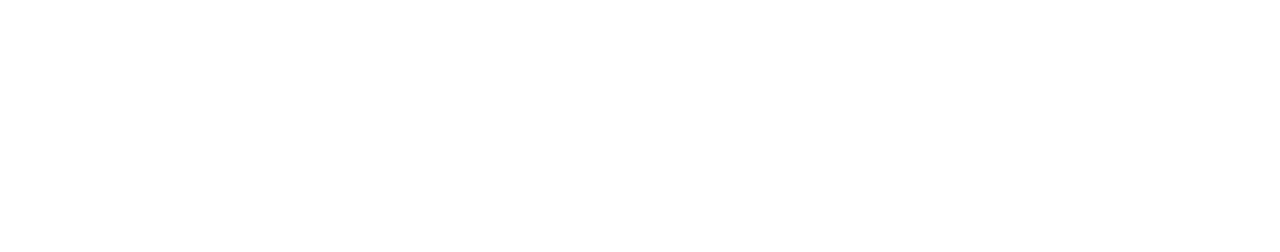
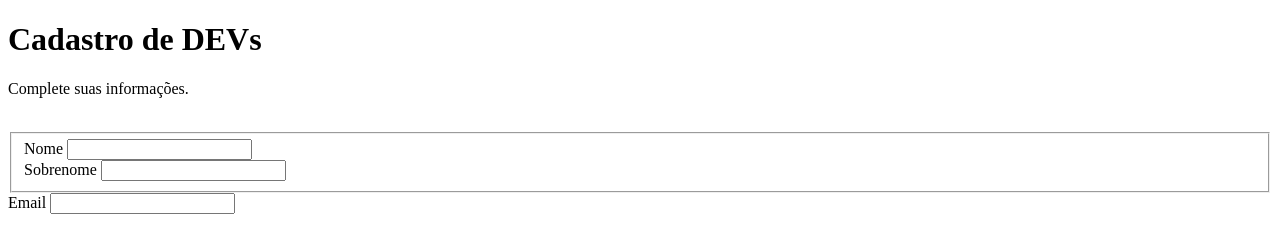
Before and after one commit to esteroliver/Formulario-em-HTML-e-CSS, a plain HTML site: page Codigo/codigo.html in a window 1280 px wide. Drawn offline with Linux system fonts and the light colour scheme.

Commit message:
base HTML

```diff
--- a/Codigo/codigo.html
+++ b/Codigo/codigo.html
@@ -4,9 +4,31 @@
     <meta charset="UTF-8">
     <meta http-equiv="X-UA-Compatible" content="IE=edge">
     <meta name="viewport" content="width=device-width, initial-scale=1.0">
-    <title>Document</title>
+    <title>Formulário</title>
 </head>
 <body>
+    <div>
+        <h1>Cadastro de DEVs</h1>
+        <p>Complete suas informações.</p><br>
+    </div>
 
+    <form>
+        <fieldset>
+            <div>
+                <label>Nome</label>
+                <input type="text" name="nome" id="nome">
+            </div>
+            <div>
+                <Label>Sobrenome</Label>
+                <input type="text" nome="sobrenome" id="sobrenome">
+            </div>
+        </fieldset>
+
+        <div>
+            <label>Email</label>
+            <input type="email" nome="email" id="email">
+        </div>
+
+    </form>
 </body>
 </html>
```
